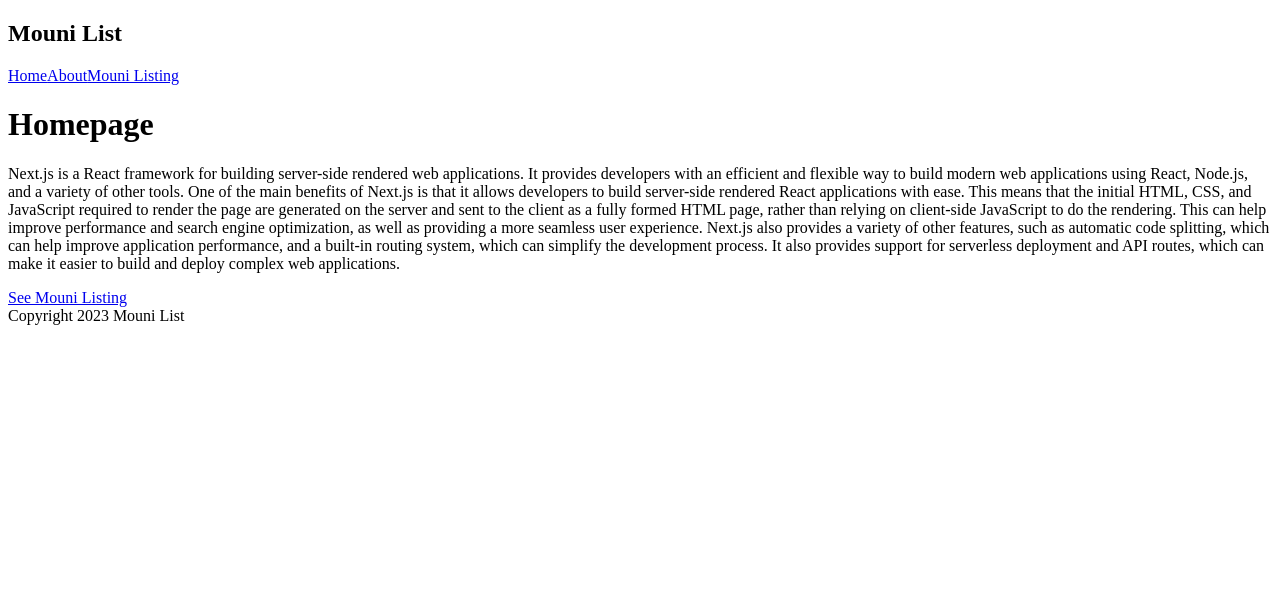
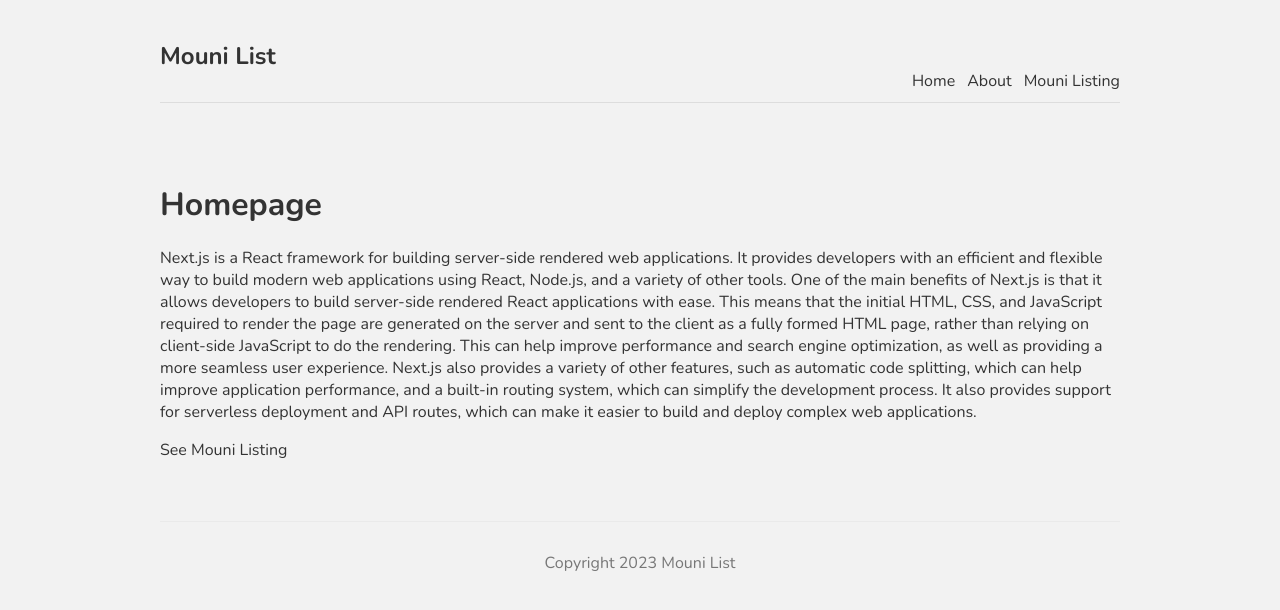
Before and after one commit to AmalShalabi/MouniList-simple-Next.js-app, a Next.js app: page / in a window 1280 px wide. Shown: the top 610 px of the page. Built offline with nearby package versions, Linux system fonts and the light colour scheme.

Commit message:
Adding global style

```diff
--- a/comps/Footer.js
+++ b/comps/Footer.js
@@ -1,8 +1,8 @@
 const Footer = () => {
     return (
-        <div>
+        <footer>
             Copyright 2023 Mouni List
-        </div>
+        </footer>
       );
 }
 
--- a/pages/_app.js
+++ b/pages/_app.js
@@ -1,4 +1,5 @@
 import Layout from "@/comps/Layout";
+import'../styles/globals.css'
 
 export default function App({ Component, pageProps }) {
   return (
--- a/styles/globals.css
+++ b/styles/globals.css
@@ -1,107 +1,37 @@
-:root {
-  --max-width: 1100px;
-  --border-radius: 12px;
-  --font-mono: ui-monospace, Menlo, Monaco, 'Cascadia Mono', 'Segoe UI Mono',
-    'Roboto Mono', 'Oxygen Mono', 'Ubuntu Monospace', 'Source Code Pro',
-    'Fira Mono', 'Droid Sans Mono', 'Courier New', monospace;
-
-  --foreground-rgb: 0, 0, 0;
-  --background-start-rgb: 214, 219, 220;
-  --background-end-rgb: 255, 255, 255;
-
-  --primary-glow: conic-gradient(
-    from 180deg at 50% 50%,
-    #16abff33 0deg,
-    #0885ff33 55deg,
-    #54d6ff33 120deg,
-    #0071ff33 160deg,
-    transparent 360deg
-  );
-  --secondary-glow: radial-gradient(
-    rgba(255, 255, 255, 1),
-    rgba(255, 255, 255, 0)
-  );
-
-  --tile-start-rgb: 239, 245, 249;
-  --tile-end-rgb: 228, 232, 233;
-  --tile-border: conic-gradient(
-    #00000080,
-    #00000040,
-    #00000030,
-    #00000020,
-    #00000010,
-    #00000010,
-    #00000080
-  );
-
-  --callout-rgb: 238, 240, 241;
-  --callout-border-rgb: 172, 175, 176;
-  --card-rgb: 180, 185, 188;
-  --card-border-rgb: 131, 134, 135;
-}
-
-@media (prefers-color-scheme: dark) {
-  :root {
-    --foreground-rgb: 255, 255, 255;
-    --background-start-rgb: 0, 0, 0;
-    --background-end-rgb: 0, 0, 0;
-
-    --primary-glow: radial-gradient(rgba(1, 65, 255, 0.4), rgba(1, 65, 255, 0));
-    --secondary-glow: linear-gradient(
-      to bottom right,
-      rgba(1, 65, 255, 0),
-      rgba(1, 65, 255, 0),
-      rgba(1, 65, 255, 0.3)
-    );
-
-    --tile-start-rgb: 2, 13, 46;
-    --tile-end-rgb: 2, 5, 19;
-    --tile-border: conic-gradient(
-      #ffffff80,
-      #ffffff40,
-      #ffffff30,
-      #ffffff20,
-      #ffffff10,
-      #ffffff10,
-      #ffffff80
-    );
-
-    --callout-rgb: 20, 20, 20;
-    --callout-border-rgb: 108, 108, 108;
-    --card-rgb: 100, 100, 100;
-    --card-border-rgb: 200, 200, 200;
-  }
-}
-
-* {
-  box-sizing: border-box;
-  padding: 0;
-  margin: 0;
-}
-
-html,
-body {
-  max-width: 100vw;
-  overflow-x: hidden;
-}
+@import url('https://fonts.googleapis.com/css2?family=Nunito:wght@300;400;600;700&display=swap');
 
 body {
-  color: rgb(var(--foreground-rgb));
-  background: linear-gradient(
-      to bottom,
-      transparent,
-      rgb(var(--background-end-rgb))
-    )
-    rgb(var(--background-start-rgb));
+  background: #f2f2f2;
+  color: #333;
+  font-family: "Nunito";
 }
-
 a {
-  color: inherit;
+  color: #333;
   text-decoration: none;
 }
-
-@media (prefers-color-scheme: dark) {
-  html {
-    color-scheme: dark;
-  }
+.content {
+  max-width: 960px;
+  margin: 0 auto;
 }
+nav {
+  margin: 10px auto 80px;
+  padding: 10px 0;
+  display: flex;
+  justify-content: flex-end;
+  align-items: flex-end;
+  border-bottom: 1px solid #ddd;
+}
+nav a {
+  margin-left: 12px;
+}
+nav .logo {
+  margin-right: auto;
+}
+footer {
+  display: block;
+  text-align: center;
+  padding: 30px 0;
+  margin-top: 60px;
+  color: #777;
+  border-top: 1px solid #eaeaea;
+}
```
